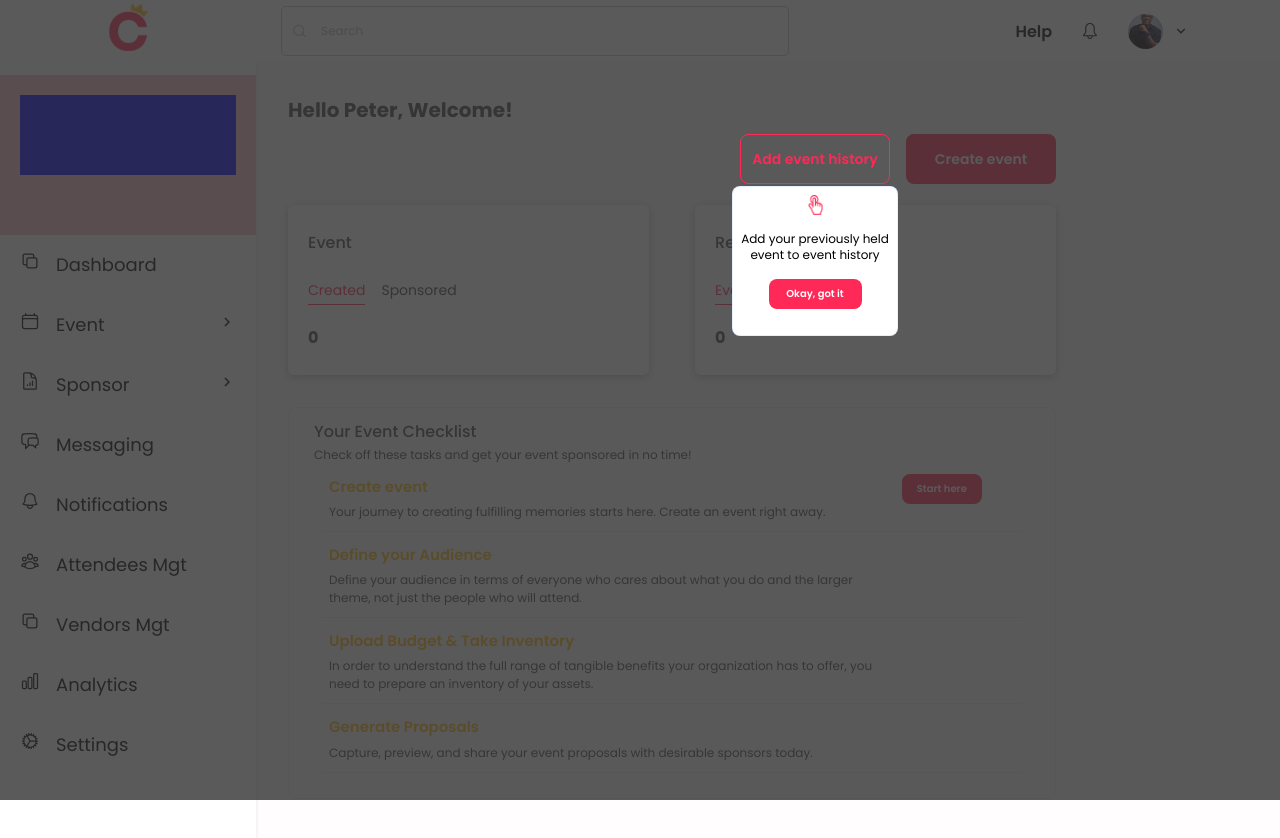
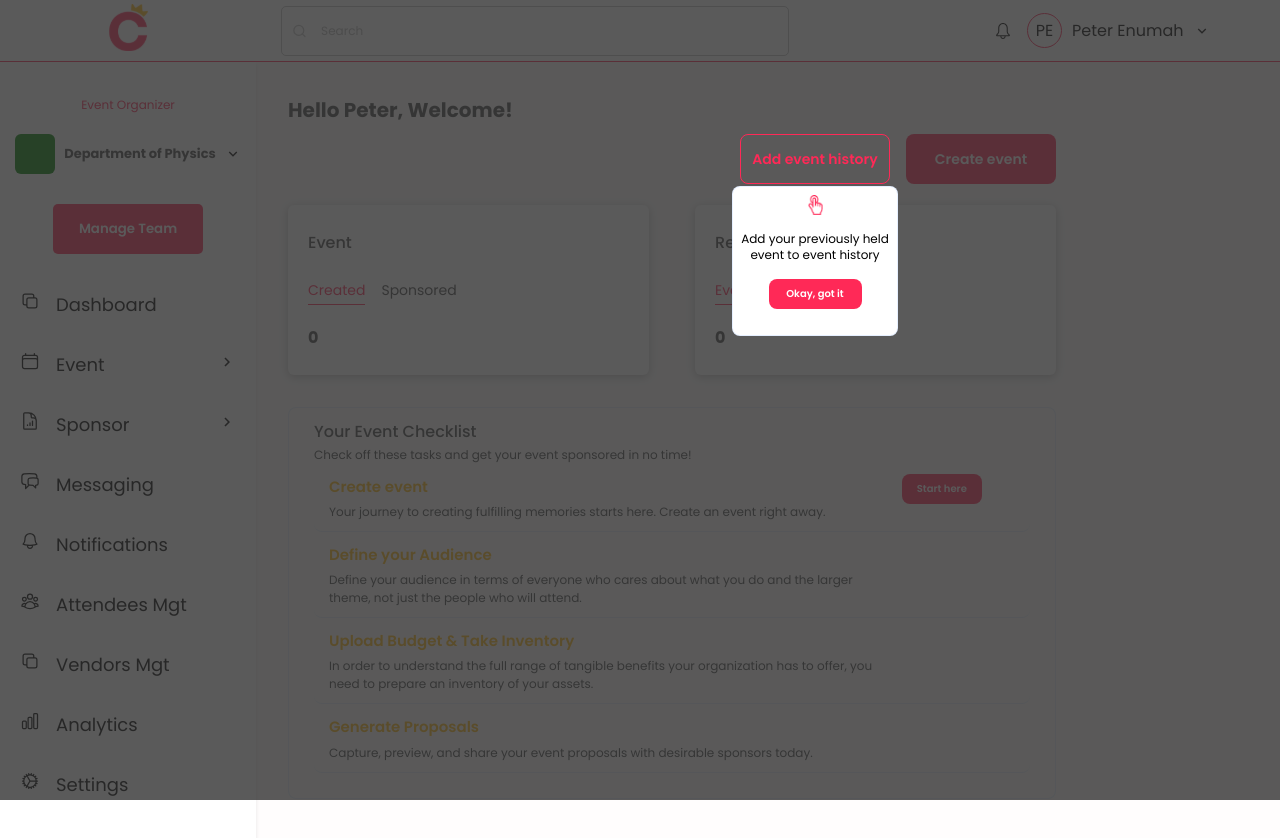
Before and after one commit to King-cabana/Kc-Web, a React (Create React App) app: page /home in a window 1280 px wide. Shown: the top 838 px of the page. Built offline with nearby package versions, Linux system fonts and the light colour scheme.

Commit message:
sidebar update

```diff
--- a/src/event/Dashboard/Sidebar.js
+++ b/src/event/Dashboard/Sidebar.js
@@ -1,5 +1,5 @@
 import React, { useState } from "react";
-import * as FaIcons from "react-icons/fa";
+import { RiArrowDownSLine } from "react-icons/ri";
 import { SidebarData } from "./SidebarData";
 import SubMenu from "./SubMenu";
 import TopBar from "../topBar/dashboardTopBar/TopBar";
@@ -7,10 +7,9 @@ import {
   ContentBody,
   SidebarNav,
   SidebarWrap,
-  Nav,
-  NavIcon,
   DisplayMode,
 } from "./Sidebar.Styled";
+import { PrimaryButton } from "../../components/button/button";
 
 const Sidebar = ({ children }) => {
   const [sidebar, setSidebar] = useState(false);
@@ -29,10 +28,20 @@ const Sidebar = ({ children }) => {
 
         <SidebarNav sidebar={sidebar}>
           <SidebarWrap>
-          <div style={{width:'inherit', height:'20vh', backgroundColor:'pink', padding:'20px'}}>
-            <div style={{width:'100%', height:'10vh', backgroundColor:'blue'}}>
+          <div style={{width:'inherit', height:'25vh', padding:'15px', display:'flex', flexDirection:'column', justifyContent:'center', alignItems:'center'}}>
+            <p style={{fontSize:'12px', color:'#FF2957'}}>Event Organizer</p>
+            <div style={{width:'100%', height:'10vh', display:'flex', justifyContent:'space-between', alignItems:'center', marginBottom:'10px'}}>
+              <div style={{height:'40px', width:'40px', borderRadius:'6px', backgroundColor:'green'}}>
 
+              </div>
+              <p style={{textAlign:'center', fontSize:'13px', fontWeight:'bold', color:'#484848'}}>Department of Physics</p>
+              <RiArrowDownSLine
+                style={{
+              cursor: "pointer",
+              }}
+        />
             </div>
+            <PrimaryButton style={{borderRadius:'5px'}}>Manage Team </PrimaryButton>
           </div>
             {SidebarData.map((item, index) => {
               return <SubMenu item={item} key={index} />;
--- a/src/event/topBar/dashboardTopBar/TopBar.js
+++ b/src/event/topBar/dashboardTopBar/TopBar.js
@@ -10,10 +10,12 @@ import {
 } from "./TopBar.styled";
 import Logo from "../../../images/KCLogo.svg";
 import SearchBar from "../../../components/searchBar/SearchBar";
-import { TextButton } from "../../../components/button/button";
 import { SlBell } from "react-icons/sl";
 import Profile from "../../../images/pexels-george-ikwegbu-2379429.jpg";
 import { RiArrowDownSLine } from "react-icons/ri";
+import { KBTextM } from "../../../components/fonts/fontSize";
+
+
 
 const TopBar = () => {
   return (
@@ -27,7 +29,6 @@ const TopBar = () => {
         <SearchBar />
         <ItemsHolder>
           <ItemsHolderInner>
-            <TextButton style={{ color: "black" }}>Help</TextButton>
             <SlBell
               style={{
                 cursor: "pointer",
@@ -42,9 +43,10 @@ const TopBar = () => {
                 alignItems: "center",
               }}
             >
-              <ProfilePicture>
-                <img src={Profile} alt="pp" />
+              <ProfilePicture style={{border:'1px solid #FF2957', display:'flex', justifyContent:'center', alignItems:'center'}}>
+                PE
               </ProfilePicture>
+              <KBTextM>Peter Enumah</KBTextM>
               <RiArrowDownSLine
                 style={{
                   cursor: "pointer",
--- a/src/event/topBar/dashboardTopBar/TopBar.styled.js
+++ b/src/event/topBar/dashboardTopBar/TopBar.styled.js
@@ -6,7 +6,8 @@ export const TopBarContainer = styled.div`
   display: flex;
   justify-content: space-between;
   align-items: center;
-  box-shadow: 0 2px 4px 0 rgba(0, 0, 0, 0.1);
+  border-bottom: 1px solid #FF2957;
+  /* box-shadow: 0 2px 4px 0 rgba(0, 0, 0, 0.1); */
 
   @media screen and (max-width: 480px) {
     width: 100%;
@@ -56,7 +57,7 @@ export const ItemsHolder = styled.div`
 
 export const ItemsHolderInner = styled.div`
   height: inherit;
-  width: 204px;
+  width: 230px;
   display: flex;
   justify-content: space-around;
   align-items: center;
```
